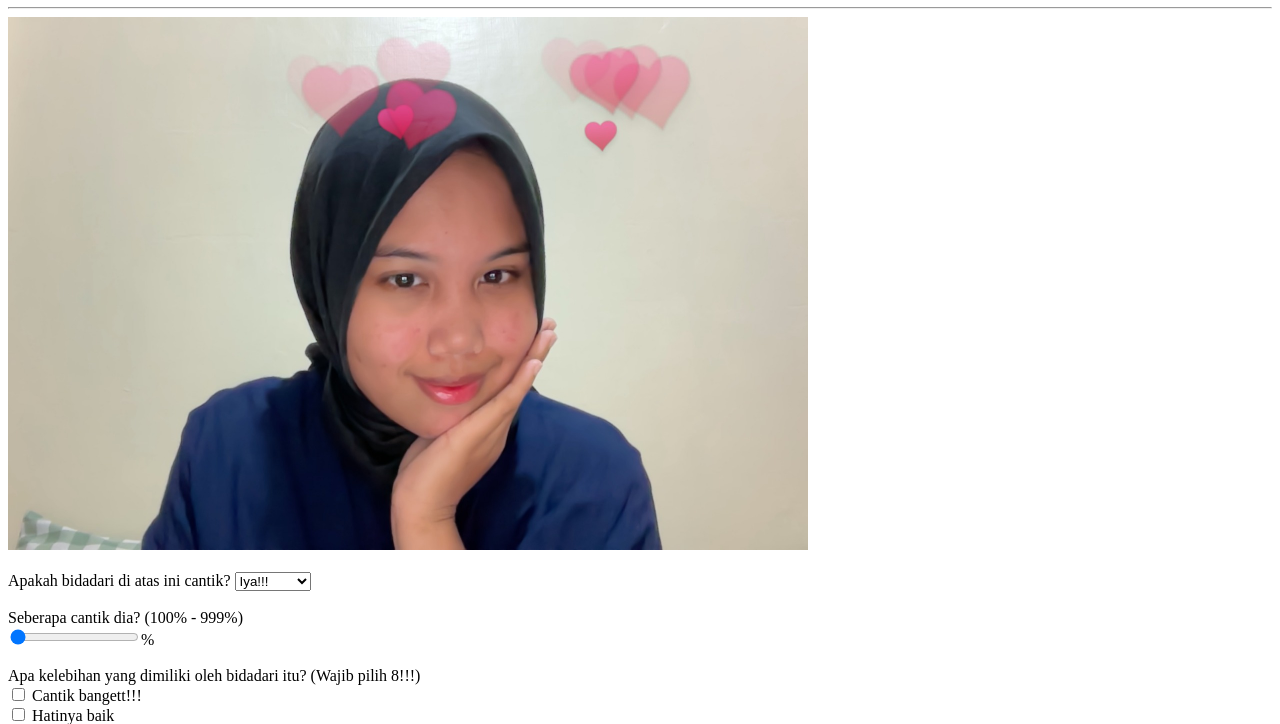
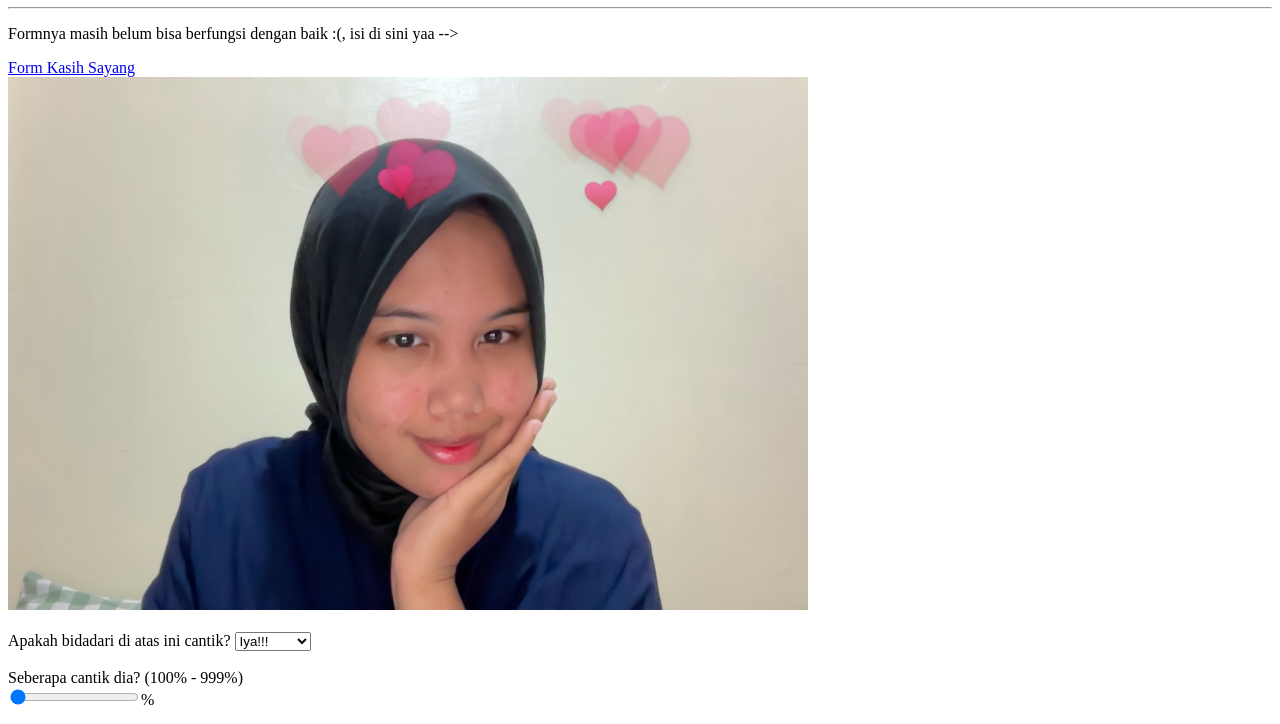
Before and after one commit to mrafizaidanm/mrafizaidanm.github.io, a plain HTML site: page formkasihsayang.html in a window 1280 px wide. Shown: the part 73-797 px from the top of the page. Drawn offline with Linux system fonts and the light colour scheme.

Commit message:
Update formkasihsayang.html

```diff
--- a/formkasihsayang.html
+++ b/formkasihsayang.html
@@ -6,6 +6,8 @@
   <body>
     <h1>Form Kasih Sayang</h1>
     <hr>
+    <p>Formnya masih belum bisa berfungsi dengan baik :(, isi di sini yaa --></p>
+    <a href="https://forms.gle/kkz76xdjRpiMDbHc8">Form Kasih Sayang</a>
     <form action="submisi_formkasihsayang.html" method="get">
       <img src="foto1_formkasihsayang.jpg" style="width:800px;length:533px" alt="Foto Bidadari Cantik"><br><br>
       <label for="foto1">Apakah bidadari di atas ini cantik?</label>
```
